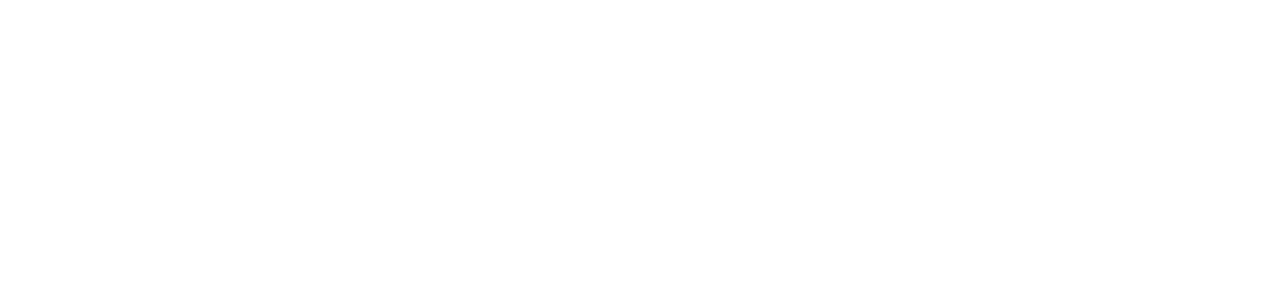
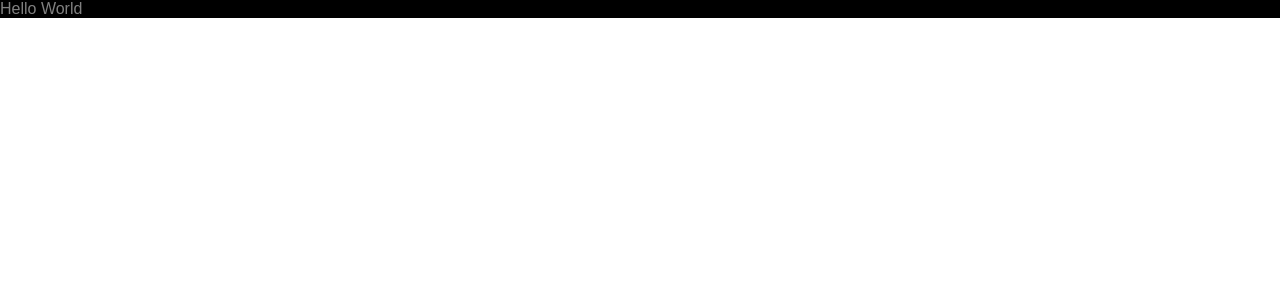
Before and after one commit to thinkful-ei17/tricia-sam-winter-olympics-scheduler, a React (Create React App) app: page / in a window 1280 px wide. Shown: the top 300 px of the page. Built offline with nearby package versions, Linux system fonts and the light colour scheme.

Commit message:
adding files for various components

```diff
--- a/src/App.css
+++ b/src/App.css
@@ -0,0 +1,4 @@
+div {
+    color: gray;
+    background-color: black;
+}
--- a/src/App.js
+++ b/src/App.js
@@ -1,14 +1,12 @@
-import React, { Component } from 'react';
-import './App.css';
+import React from 'react';
+import './app.css';
 
 export default class App extends React.Component {
-  constructor(props){
-    super(props);
-  }
 
   render() {
     return (
       <div className="App">
+      Hello World
       </div>
     );
   }
--- a/src/index.js
+++ b/src/index.js
@@ -1,7 +1,7 @@
 import React from 'react';
 import ReactDOM from 'react-dom';
 import './index.css';
-import App from './App';
+import App from './app';
 import registerServiceWorker from './registerServiceWorker';
 
 ReactDOM.render(<App />, document.getElementById('root'));
```
Also changed, not shown: src/components/event.js (added), src/components/input.js (added), src/components/search-results.js (added).
